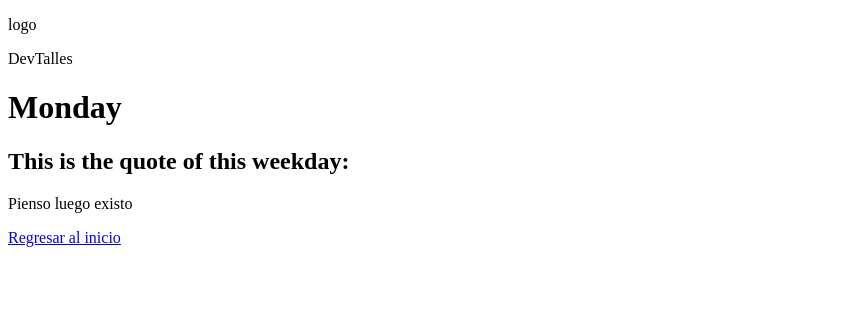
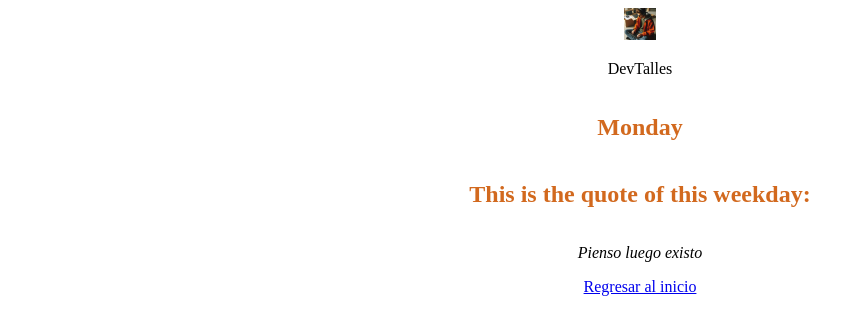
Before and after one commit to Yero-des/playground, a Django app: page /messages/monday in a window 1280 px wide. Shown: the top 335 px of the page, without its empty margins (0-864 px from the left). Run offline with Django 5.2, Linux system fonts and the light colour scheme.

Commit message:
static files

```diff
--- a/config/settings.py
+++ b/config/settings.py
@@ -120,3 +120,7 @@ USE_TZ = True
 # https://docs.djangoproject.com/en/6.0/howto/static-files/
 
 STATIC_URL = 'static/'
+
+STATICFILES_DIRS = [
+    BASE_DIR / 'static'
+]
--- /dev/null
+++ b/quotes/static/quotes/css/quotes_styles.css
@@ -0,0 +1,19 @@
+ul {
+    list-style: none;
+    font-size: 1.5rem;
+    text-transform: capitalize;
+}
+
+h1, h2, h3 {
+    color: chocolate;
+}
+
+header, .container {
+    display: flex;
+    flex-direction: column;
+    align-items: center;
+}
+
+.quote_text {
+    font-style: italic;
+}
--- a/quotes/templates/quotes/day_quote.html
+++ b/quotes/templates/quotes/day_quote.html
@@ -1,12 +1,17 @@
 {% extends "base.html" %}
+{% load static %}
 
 {% block title %}{{day|upper}}{% endblock title %}
+
+{% block page_style %}
+    <link rel="stylesheet" href="{% static "quotes/css/quotes_styles.css" %}">
+{% endblock page_style %}
 
 {% block content %}
 
 <h1>{{day|capfirst}}</h1>
 <h2>This is the quote of this weekday:</h2>
-<p>{{quote_text}}</p>
+<p class="quote_text">{{quote_text}}</p>
 <a href="{% url "index" %}">Regresar al inicio</a>
 
 {% endblock content %}
--- a/quotes/templates/quotes/index.html
+++ b/quotes/templates/quotes/index.html
@@ -1,6 +1,11 @@
 {% extends "base.html" %}
+{% load static %}
 
 {% block title %}Days of week{% endblock title %}
+
+{% block page_style %}
+    <link rel="stylesheet" href="{% static "quotes/css/quotes_styles.css" %}">
+{% endblock page_style %}
 
 {% block content %}
 
--- a/quotes/views.py
+++ b/quotes/views.py
@@ -1,5 +1,5 @@
 # from django.shortcuts import render
-from django.http import HttpResponse, HttpResponseNotFound, HttpResponseRedirect
+from django.http import HttpResponse, HttpResponseNotFound, HttpResponseRedirect, Http404
 from django.shortcuts import render
 from django.urls import reverse
 
@@ -38,6 +38,7 @@ def days_week_with_number(request, day):
 def days_week(request, day):
 
     try:
+
         quote_text = days_of_week[day]
 
         context = {
@@ -48,4 +49,4 @@ def days_week(request, day):
         return render(request, 'quotes/day_quote.html', context)
 
     except KeyError:
-        return HttpResponseNotFound("No hay frases para este dia")
+        raise Http404()
--- /dev/null
+++ b/static/css/style.css
@@ -0,0 +1,8 @@
+* {
+    text-align: center;
+}
+
+.logo {
+    width: 2rem;
+    height: auto;
+}
--- /dev/null
+++ b/templates/404.html
@@ -0,0 +1,5 @@
+{% extends "base.html" %}
+
+{% block title %}404 Not found{% endblock title %}
+
+{% block content %}No se encontro el vinculo solicitado :( {% endblock content %}
--- a/templates/base.html
+++ b/templates/base.html
@@ -1,12 +1,18 @@
+{% load static %}
+
 <!DOCTYPE html>
 <html lang="en">
 <head>
     <meta charset="UTF-8">
     <meta name="viewport" content="width=device-width, initial-scale=1.0">
     <title>{% block title %}{% endblock title %}</title>
+    <link rel="stylesheet" href="{% static "css/style.css" %}">
+    {% block page_style %}{% endblock page_style %}
 </head>
 <body>
     {% include "./includes/header.html" %}
-    {% block content %}{% endblock content %}
+    <section class="container">
+        {% block content %}{% endblock content %}
+    </section>
 </body>
 </html>
--- a/templates/includes/header.html
+++ b/templates/includes/header.html
@@ -1,6 +1,7 @@
+{% load static %}
 <header>
     <div>
-        <p>logo</p>
+        <img src="{% static "img/logo.jpeg" %}" alt="This is a simple logo" class="logo">
         <p>DevTalles</p>
     </div>
 </header>
```
Also changed, not shown: quotes/urls.py (line endings or trailing spaces), static/img/logo.jpeg (added).
